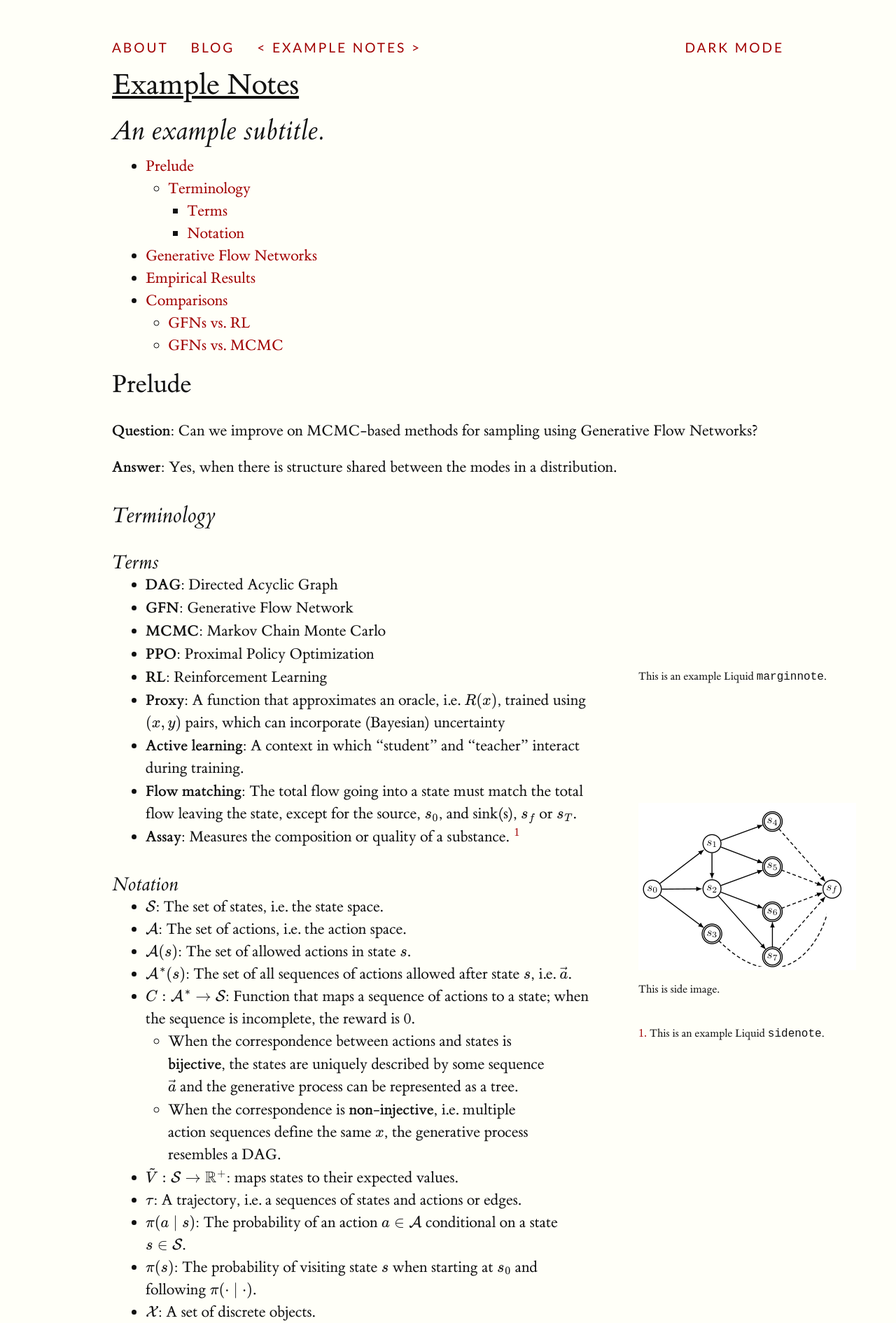
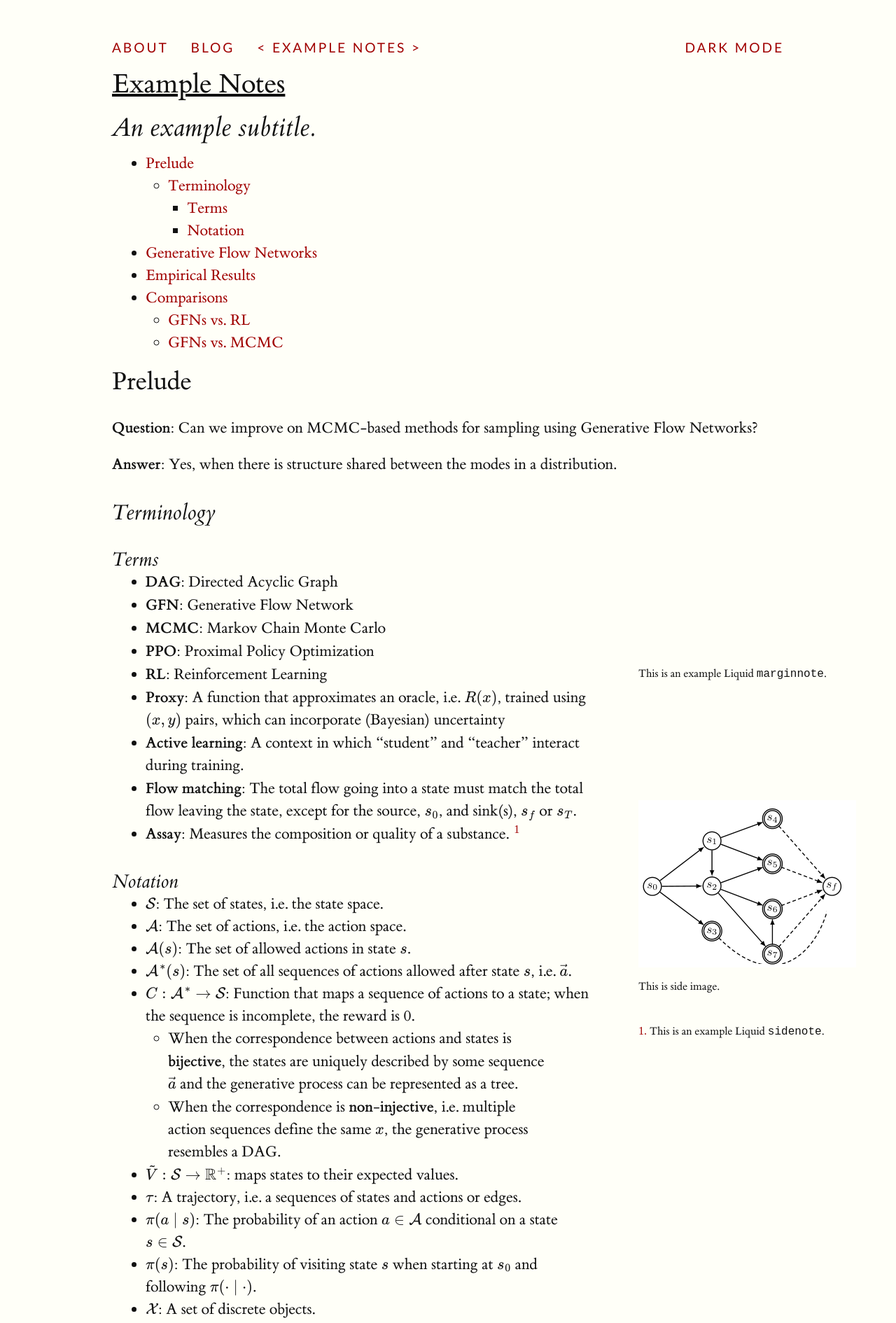
Before and after one commit to danjenson/et, a Jekyll site: the page built from notes.md, in a window 1280 px wide. Shown: the top 1890 px of the page at 70% size. Built offline with Jekyll 4.4.1, drawn with Linux system fonts in a browser that asks for light colours; some web fonts are replaced; our own code applies the rules of GitHub Pages for plain Markdown files; the table of contents is made by our own code.

Commit message:
further tweaks to title and subtitle

```diff
--- a/assets/css/main.scss
+++ b/assets/css/main.scss
@@ -234,11 +234,11 @@
 }
 
 .title {
-  font-size: 2.7rem;
+  font-size: 2.5rem;
 }
 
 .subtitle {
-  font-size: 2.5rem;
+  font-size: 2.4rem;
   margin-bottom: 1rem;
   font-style: italic;
 }
--- a/docs/assets/css/main.css
+++ b/docs/assets/css/main.css
@@ -186,9 +186,9 @@
 
 p .subtitle { font-style: italic; margin-top: 2.1777777777777778rem; margin-bottom: 2.1777777777777778rem; font-size: 1.8rem; display: block; line-height: 1.08888888888889; }
 
-.title { font-size: 2.7rem; }
+.title { font-size: 2.5rem; }
 
-.subtitle { font-size: 2.5rem; margin-bottom: 1rem; font-style: italic; }
+.subtitle { font-size: 2.4rem; margin-bottom: 1rem; font-style: italic; }
 
 .MJX-TEX { font-size: 1.4rem; }
 
--- a/docs/feed.xml
+++ b/docs/feed.xml
@@ -1,4 +1,4 @@
-<?xml version="1.0" encoding="utf-8"?><feed xmlns="http://www.w3.org/2005/Atom" ><generator uri="https://jekyllrb.com/" version="4.2.2">Jekyll</generator><link href="https://danjenson.github.io/et/feed.xml" rel="self" type="application/atom+xml" /><link href="https://danjenson.github.io/et/" rel="alternate" type="text/html" /><updated>2022-10-11T15:45:18-07:00</updated><id>https://danjenson.github.io/et/feed.xml</id><title type="html">Edward Tufte Jekyll Theme</title><subtitle>This is a sample Edward Tufte Jekyll Theme.</subtitle><author><name>Daniel Jenson</name></author><entry><title type="html">Welcome to Jekyll!</title><link href="https://danjenson.github.io/et/jekyll/update/2022/09/13/Hello-World.html" rel="alternate" type="text/html" title="Welcome to Jekyll!" /><published>2022-09-13T15:50:54-07:00</published><updated>2022-09-13T15:50:54-07:00</updated><id>https://danjenson.github.io/et/jekyll/update/2022/09/13/Hello-World</id><content type="html" xml:base="https://danjenson.github.io/et/jekyll/update/2022/09/13/Hello-World.html"><![CDATA[<p>You’ll find this post in your <code class="language-plaintext highlighter-rouge">_posts</code> directory. Go ahead and edit it and re-build the site to see your changes. You can rebuild the site in many different ways, but the most common way is to run <code class="language-plaintext highlighter-rouge">jekyll serve</code>, which launches a web server and auto-regenerates your site when a file is updated.</p>
+<?xml version="1.0" encoding="utf-8"?><feed xmlns="http://www.w3.org/2005/Atom" ><generator uri="https://jekyllrb.com/" version="4.2.2">Jekyll</generator><link href="https://danjenson.github.io/et/feed.xml" rel="self" type="application/atom+xml" /><link href="https://danjenson.github.io/et/" rel="alternate" type="text/html" /><updated>2022-10-11T15:53:07-07:00</updated><id>https://danjenson.github.io/et/feed.xml</id><title type="html">Edward Tufte Jekyll Theme</title><subtitle>This is a sample Edward Tufte Jekyll Theme.</subtitle><author><name>Daniel Jenson</name></author><entry><title type="html">Welcome to Jekyll!</title><link href="https://danjenson.github.io/et/jekyll/update/2022/09/13/Hello-World.html" rel="alternate" type="text/html" title="Welcome to Jekyll!" /><published>2022-09-13T15:50:54-07:00</published><updated>2022-09-13T15:50:54-07:00</updated><id>https://danjenson.github.io/et/jekyll/update/2022/09/13/Hello-World</id><content type="html" xml:base="https://danjenson.github.io/et/jekyll/update/2022/09/13/Hello-World.html"><![CDATA[<p>You’ll find this post in your <code class="language-plaintext highlighter-rouge">_posts</code> directory. Go ahead and edit it and re-build the site to see your changes. You can rebuild the site in many different ways, but the most common way is to run <code class="language-plaintext highlighter-rouge">jekyll serve</code>, which launches a web server and auto-regenerates your site when a file is updated.</p>
 
 <p>Jekyll requires blog post files to be named according to the following format:</p>
 
```
Also changed, not shown: 1 other file.
